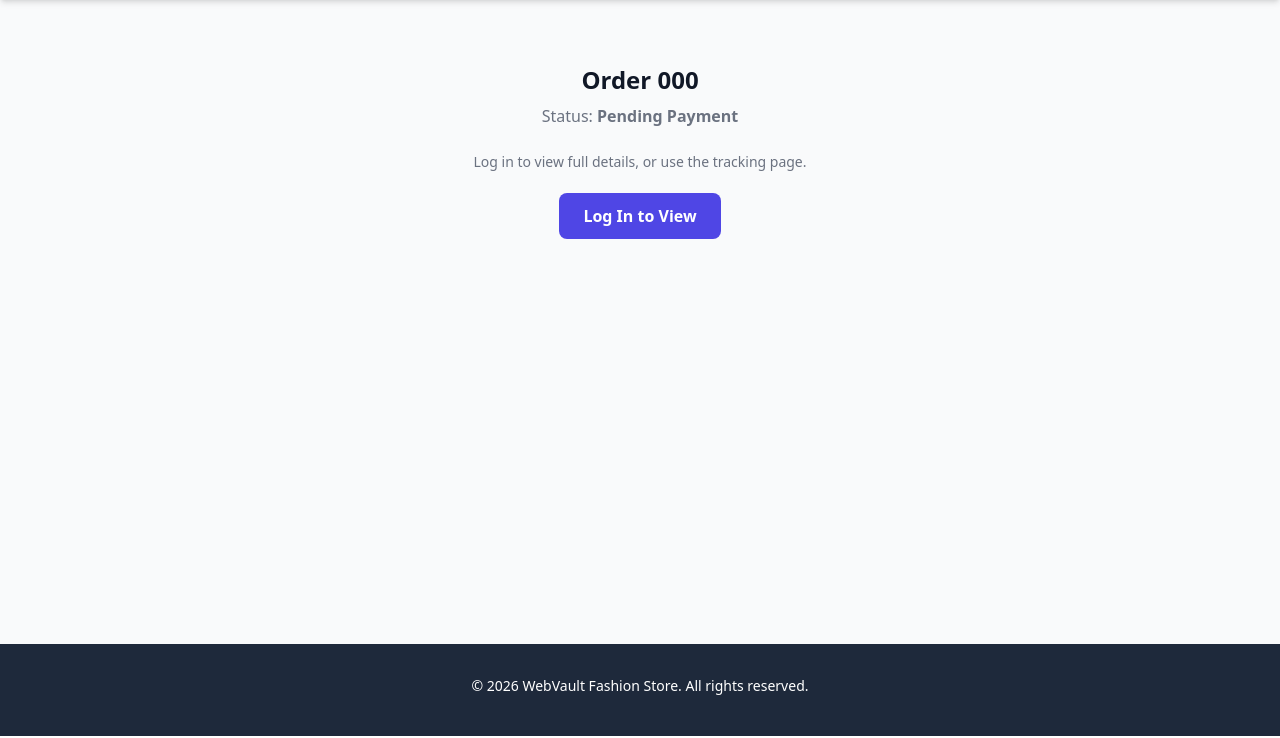
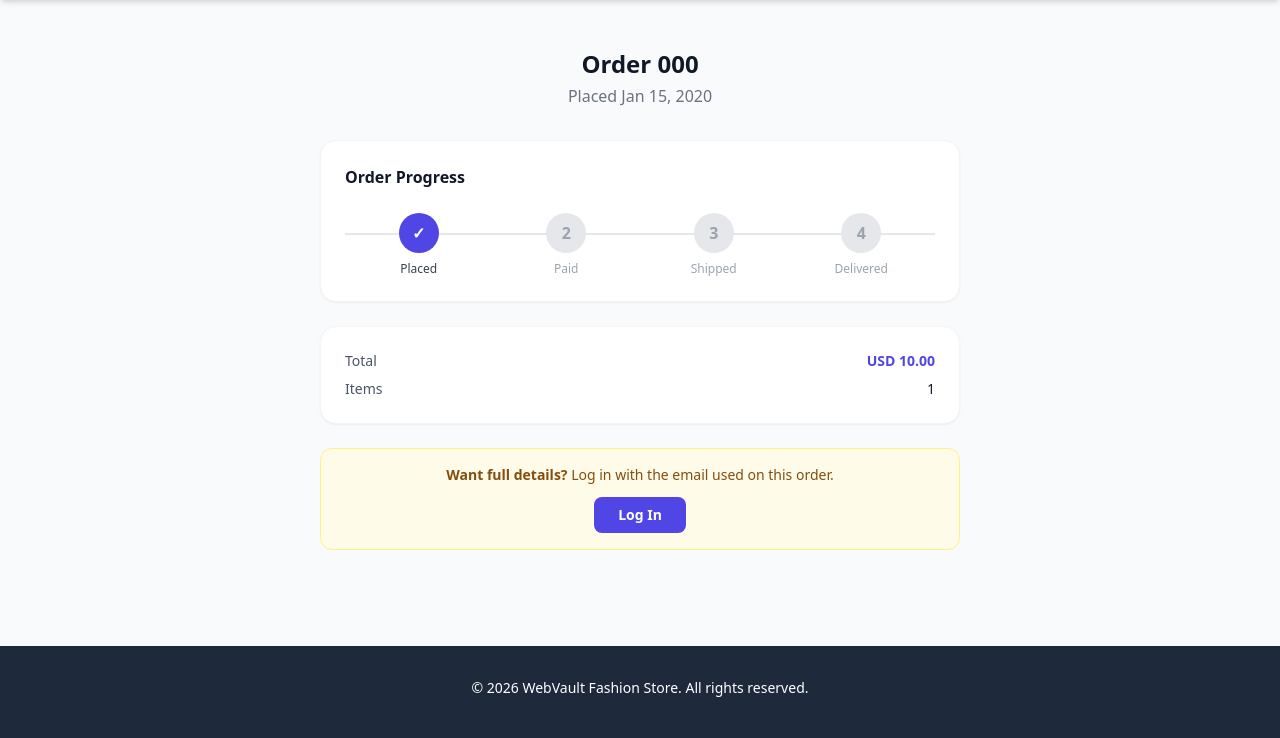
Before and after one commit to Rayflex189/webvault-fashion-commerce, a Django app: page /detail/000/ in a window 1280 px wide. Shown: the part 64-802 px from the top of the page. Run offline with Django 5.2, Linux system fonts and the light colour scheme; data comes from the database, SQL or seed files in the repository; tables that the repository leaves empty hold one stand-in row (values such as "Sample post"); some libraries are stand-ins or nearby versions.

Commit message:
Update order_public.html
Save

```diff
--- a/templates/orders/order_public.html
+++ b/templates/orders/order_public.html
@@ -2,10 +2,33 @@
 {% block title %}Order {{ order.order_number }}{% endblock %}
 
 {% block content %}
-<div class="max-w-2xl mx-auto px-4 py-16 text-center">
-    <h1 class="text-2xl font-bold mb-2">Order {{ order.order_number }}</h1>
-    <p class="text-gray-500 mb-6">Status: <strong>{{ order.get_status_display }}</strong></p>
-    <p class="text-sm text-gray-500 mb-8">Log in to view full details, or use the tracking page.</p>
-    <a href="{% url 'accounts:login' %}?next={% url 'orders:detail' order.order_number %}" class="bg-[var(--primary-color)] text-white px-6 py-3 rounded-lg font-semibold hover:opacity-90 transition">Log In to View</a>
+<div class="max-w-2xl mx-auto px-4 py-12">
+
+    <div class="text-center mb-8">
+        <h1 class="text-2xl font-bold mb-1">Order {{ order.order_number }}</h1>
+        <p class="text-gray-500">Placed {{ order.created_at|date:"M d, Y" }}</p>
+    </div>
+
+    {% include 'orders/_status_timeline.html' with order=order %}
+
+    <div class="bg-white rounded-2xl shadow-sm border border-gray-100 p-6 mb-6">
+        <div class="flex justify-between text-sm">
+            <span class="text-gray-600">Total</span>
+            <span class="font-bold text-[var(--primary-color)]">{{ order.currency }} {{ order.total|floatformat:2 }}</span>
+        </div>
+        <div class="flex justify-between text-sm mt-2">
+            <span class="text-gray-600">Items</span>
+            <span class="font-medium">{{ order.items.count }}</span>
+        </div>
+    </div>
+
+    <div class="bg-yellow-50 border border-yellow-200 rounded-xl p-4 text-center">
+        <p class="text-sm text-yellow-800">
+            <strong>Want full details?</strong> Log in with the email used on this order.
+        </p>
+        <a href="{% url 'accounts:login' %}?next={% url 'orders:detail' order.order_number %}" class="mt-3 inline-block bg-[var(--primary-color)] text-white px-6 py-2 rounded-lg font-semibold hover:opacity-90 transition text-sm">
+            Log In
+        </a>
+    </div>
 </div>
 {% endblock %}
```
